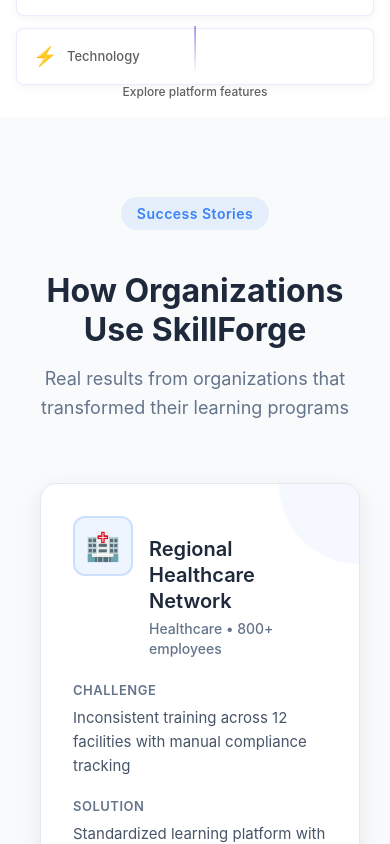
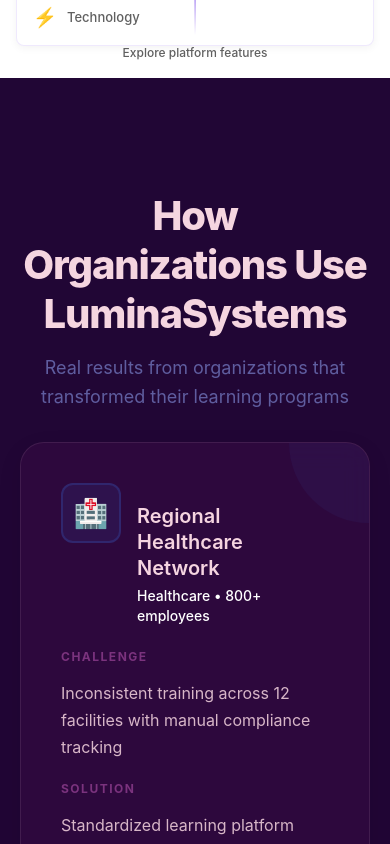
Before and after one commit to pseudo-ghost/platform, a React (Vite) app in the folder my-react-app/: page / in a window 390 px wide. Shown: the part 1156-2000 px from the top of the page. Built offline with nearby package versions, Linux system fonts and the light colour scheme.

Commit message:
enhancing css

```diff
--- a/my-react-app/src/components/About/About.jsx
+++ b/my-react-app/src/components/About/About.jsx
@@ -9,6 +9,7 @@
 
   return (
     <section style={styles.section}>
+      <style>{missionAnimations}</style>
       {/* MISSION SECTION */}
       <div
         style={{
@@ -40,14 +41,24 @@
         </div>
         <div style={styles.missionVisual}>
           <div style={styles.visualCard}>
-            <div style={styles.visualIcon}>🎯</div>
+            <div
+            style={styles.visualCardGlow}
+            onMouseEnter={(e) => e.currentTarget.style.transform = 'scale(1.05)'}
+            onMouseLeave={(e) => e.currentTarget.style.transform = 'scale(1)'}
+            ><div style={styles.visualIcon}>🎯</div>
             <h3 style={styles.visualTitle}>Purpose-Driven Design</h3>
             <p style={styles.visualText}>Every feature addresses real organizational learning challenges</p>
             </div>
+          </div>
           <div style={styles.visualCard}>
-            <div style={styles.visualIcon}>⚙️</div>
+            <div
+            style={styles.visualCardGlow}
+            onMouseEnter={(e) => e.currentTarget.style.transform = 'scale(1.05)'}
+            onMouseLeave={(e) => e.currentTarget.style.transform = 'scale(1)'}
+            ><div style={styles.visualIcon}>⚙️</div>
             <h3 style={styles.visualTitle}>Scalable Architecture</h3>
             <p style={styles.visualText}>Grow from 50 to 50,000 users without platform changes</p>
+            </div>
           </div>
         </div>
       </div>
@@ -160,12 +171,12 @@
           <button
             style={styles.primaryButton}
             onMouseEnter={(e) => {
-              e.currentTarget.style.backgroundColor = '#2563eb';
               e.currentTarget.style.transform = 'translateY(-2px)';
+              e.currentTarget.style.backgroundColor = '#6667AB';
             }}
             onMouseLeave={(e) => {
-              e.currentTarget.style.backgroundColor = '#3b82f6';
               e.currentTarget.style.transform = 'translateY(0)';
+              e.currentTarget.style.backgroundColor = '#6667AB';
             }}
           >
             Schedule Consultation
@@ -173,8 +184,8 @@
           <button
             style={styles.secondaryButton}
             onMouseEnter={(e) => {
-              e.currentTarget.style.backgroundColor = '#f1f5f9';
-              e.currentTarget.style.borderColor = '#3b82f6';
+              e.currentTarget.style.backgroundColor = '#210635';
+              e.currentTarget.style.borderColor = '#6667AB';
             }}
             onMouseLeave={(e) => {
               e.currentTarget.style.backgroundColor = 'white';
@@ -271,12 +282,26 @@
   }
 ];
 
+const missionAnimations = `
+  @keyframes glowPulse {
+    0% { box-shadow: 0 0 5px rgba(123, 51, 126, 0.2); border-color: rgba(245, 213, 224, 0.2); }
+    50% { box-shadow: 0 0 20px rgba(123, 51, 126, 0.6); border-color: rgba(245, 213, 224, 0.5); }
+    100% { box-shadow: 0 0 5px rgba(123, 51, 126, 0.2); border-color: rgba(245, 213, 224, 0.2); }
+  }
+
+  @keyframes textShimmer {
+    0% { background-position: -200% center; }
+    100% { background-position: 200% center; }
+  }
+`;
+
 // STYLES
 const styles = {
   section: {
     width: "100%",
     padding: "60px 0 80px",
-  backgroundColor: "#ffffff",
+    background: '#210635',
+    color: '#F5D5E0',
     boxSizing: "border-box",
   },
 
@@ -284,26 +309,34 @@
   missionContainer: {
     display: "grid",
     gridTemplateColumns: "1fr 1fr",
-    gap: "60px",
     alignItems: "center",
     marginBottom: "100px",
-    padding: "40px 0",
+    maxWidth: '1200px',
+    margin: '0 auto',
+    gap: '40px',
+    padding: '40px',
+    background: 'rgba(102, 103, 171, 0.1)',
+    backdropFilter: 'blur(15px)',
+    borderRadius: '24px',
+    border: '1px solid rgba(245, 213, 224, 0.2)',
+    animation: 'glowPulse 4s infinite ease-in-out',
   },
   missionText: {
-    paddingRight: "20px",
+    paddingRight: "60px",
   },
   missionTitle: {
     fontSize: "2.5rem",
     fontWeight: "700",
-    color: "#1e293b",
-    marginBottom: "24px",
-    lineHeight: "1.2",
-    letterSpacing: "-0.02em",
+    color: '#F5D5E0',
+    marginBottom: '20px',
+    animation: 'textShimmer 3s linear infinite',
   },
+
   missionParagraph: {
     fontSize: "1.125rem",
     lineHeight: "1.7",
-    color: "#475569",
+    color: "#F5D5E0",
+    opacity: 0.8,
     marginBottom: "40px",
   },
   missionStats: {
@@ -314,42 +347,45 @@
   stat: {
     display: "flex",
     flexDirection: "column",
+    alignItems: "flex-start",
+    flex: "1",
   },
   statNumber: {
     fontSize: "1.8rem",
     fontWeight: "700",
-    color: "#3b82f6",
-    marginBottom: "8px",
+    color: "#7B337E",
+    marginBottom: "4px",
   },
   statLabel: {
-    fontSize: "0.9rem",
-    color: "#64748b",
+    fontSize: "0.85rem",
+    color: "#F5D5E0",
+    opacity: 0.7,
     fontWeight: "500",
-  },
-  missionVisual: {
-    display: "flex",
-    flexDirection: "column",
-    gap: "20px",
+    lineHeight: "1.2",
+    whiteSpace: "nowrap",
   },
   visualCard: {
-    backgroundColor: "#f8fafc",
     padding: "30px",
-    borderRadius: "12px",
-    border: "1px solid #e2e8f0",
   },
-  visualIcon: {
-    fontSize: "2rem",
-    marginBottom: "16px",
+  visualCardGlow: {
+    background: 'linear-gradient(145deg, rgba(66, 13, 75, 0.8), rgba(33, 6, 53, 0.8))',
+    boxShadow: 'inset 0 0 15px rgba(123, 51, 126, 0.3)',
+    borderRadius: "16px",
+    padding: "30px",
+    transition: "transform 0.3s ease",
   },
+
   visualTitle: {
     fontSize: "1.25rem",
     fontWeight: "600",
-    color: "#1e293b",
+    color: '#F5D5E0',
     marginBottom: "8px",
   },
+
   visualText: {
     fontSize: "1rem",
-    color: "#64748b",
+    color: "#F5D5E0",
+    opacity: 0.7,
     lineHeight: "1.6",
   },
 
@@ -361,17 +397,15 @@
     textAlign: "center",
     fontSize: "2.25rem",
     fontWeight: "700",
-    color: "#1e293b",
+    color: "#F5D5E0",
     marginBottom: "16px",
-    letterSpacing: "-0.01em",
   },
   sectionSubtitle: {
     textAlign: "center",
     fontSize: "1.125rem",
-    color: "#64748b",
+    color: "#6667AB",
     maxWidth: "600px",
     margin: "0 auto 60px",
-    lineHeight: "1.6",
   },
   valuesGrid: {
     display: "grid",
@@ -379,35 +413,18 @@
     gap: "30px",
   },
   valueCard: {
-    backgroundColor: "#ffffff",
-    padding: "32px",
-    borderRadius: "12px",
-    border: "1px solid #f1f5f9",
-    boxShadow: "0 4px 12px rgba(0, 0, 0, 0.04)",
-    transition: "transform 0.3s ease, box-shadow 0.3s ease",
-  },
-  valueIconContainer: {
-    width: "56px",
-    height: "56px",
-    borderRadius: "12px",
-    display: "flex",
-    alignItems: "center",
-    justifyContent: "center",
-    marginBottom: "20px",
-  },
-  valueIcon: {
-    fontSize: "1.5rem",
-  },
-  valueTitle: {
-    fontSize: "1.25rem",
-    fontWeight: "600",
-    color: "#1e293b",
-    marginBottom: "12px",
+    padding: '30px',
+    background: 'rgba(66, 13, 75, 0.4)',
+    borderRadius: '20px',
+    textAlign: 'center',
+    transition: 'all 0.3s ease',
+    borderBottom: '4px solid #7B337E',
   },
   valueDescription: {
     fontSize: "1rem",
     lineHeight: "1.6",
-    color: "#64748b",
+    color: "#F5D5E0",
+    opacity: 0.8,
   },
 
   // DIFFERENTIATOR SECTION
@@ -524,7 +541,7 @@
   stepNumber: {
     width: "60px",
     height: "60px",
-    backgroundColor: "#3b82f6",
+    backgroundColor: "#F5D5E0",
     color: "white",
     borderRadius: "50%",
     display: "flex",
@@ -561,30 +578,24 @@
   ctaSection: {
     textAlign: "center",
     padding: "60px 40px",
-    backgroundColor: "#f8fafc",
+    backgroundColor: "rgba(66, 13, 75, 0.4)",
     borderRadius: "16px",
-    border: "1px solid #e2e8f0",
+    border: "1px solid rgba(245, 213, 224, 0.1)",
   },
   ctaTitle: {
     fontSize: "2rem",
     fontWeight: "700",
-    color: "#1e293b",
+    color: "#F5D5E0",
     marginBottom: "16px",
   },
   ctaText: {
-    fontSize: "1.125rem",
-    color: "#64748b",
+    fontSize: "1rem",
+    color: "white",
     maxWidth: "600px",
     margin: "0 auto 32px",
-    lineHeight: "1.6",
-  },
-  ctaButtons: {
-    display: "flex",
-    gap: "16px",
-    justifyContent: "center",
   },
   primaryButton: {
-    backgroundColor: "#3b82f6",
+    backgroundColor: "#7B337E",
     color: "white",
     border: "none",
     padding: "14px 32px",
@@ -595,9 +606,9 @@
     transition: "all 0.3s ease",
   },
   secondaryButton: {
-    backgroundColor: "white",
-    color: "#475569",
-    border: "1px solid #cbd5e1",
+    backgroundColor: "transparent",
+    color: "#6667AB",
+    border: "1px solid #7B337E",
     padding: "14px 32px",
     fontSize: "1rem",
     fontWeight: "600",
--- a/my-react-app/src/components/Features/Features.jsx
+++ b/my-react-app/src/components/Features/Features.jsx
@@ -46,8 +46,7 @@
     <section style={styles.section}>
       {/* Section Header */}
       <div style={styles.header}>
-        <span style={styles.badge}>Success Stories</span>
-        <h2 style={styles.title}>How Organizations Use SkillForge</h2>
+        <h2 style={styles.title}>How Organizations Use LuminaSystems</h2>
         <p style={styles.subtitle}>
           Real results from organizations that transformed their learning programs
         </p>
@@ -129,37 +128,16 @@
           </div>
         ))}
       </div>
-
-      {/* Bottom CTA */}
-      <div style={styles.ctaContainer}>
-        <p style={styles.ctaText}>
-          Ready to create your own success story?
-        </p>
-        <button
-          style={styles.ctaButton}
-          onMouseEnter={(e) => {
-            e.currentTarget.style.backgroundColor = '#2563eb';
-            e.currentTarget.style.transform = 'translateY(-2px)';
-            e.currentTarget.style.boxShadow = '0 6px 20px rgba(37, 99, 235, 0.4)';
-          }}
-          onMouseLeave={(e) => {
-            e.currentTarget.style.backgroundColor = '#3b82f6';
-            e.currentTarget.style.transform = 'translateY(0)';
-            e.currentTarget.style.boxShadow = '0 4px 16px rgba(59, 130, 246, 0.3)';
-          }}
-        >
-          Schedule a Demo
-        </button>
-      </div>
     </section>
   );
 }
 
 const styles = {
   section: {
+    backgroundColor: "#210635",
+    fontFamily: "-apple-system, BlinkMacSystemFont, 'Segoe UI', Roboto, sans-serif",
     padding: "80px 20px",
-    backgroundColor: "#f8fafc",
-    fontFamily: "-apple-system, BlinkMacSystemFont, 'Segoe UI', Roboto, sans-serif",
+    minHeight: "100vh",
     '@media (max-width: 1199px)': {
       padding: "60px 16px",
     },
@@ -169,7 +147,7 @@
   },
   header: {
     textAlign: "center",
-    marginBottom: "60px",
+    marginBottom: "30px",
     '@media (max-width: 1199px)': {
       marginBottom: "48px",
     },
@@ -180,13 +158,13 @@
   badge: {
     display: "inline-block",
     padding: "8px 16px",
-    backgroundColor: "rgba(59, 130, 246, 0.1)",
-    color: "#3b82f6",
+    backgroundColor: "rgba(123, 51, 126, 0.2)",
+    color: "#F5D5E0",
     borderRadius: "20px",
-    fontSize: "0.875rem",
+    fontSize: "0.85rem",
     fontWeight: "600",
     marginBottom: "16px",
-    letterSpacing: "0.5px",
+    border: "1px solid rgba(245, 213, 224, 0.2)",
     '@media (max-width: 1199px)': {
       padding: "6px 14px",
       fontSize: "0.8125rem",
@@ -199,11 +177,11 @@
     },
   },
   title: {
-    fontSize: "clamp(2rem, 4vw, 2.5rem)",
-    fontWeight: "700",
-    color: "#1e293b",
+    fontSize: "clamp(2.5rem, 5vw, 3.5rem)",
+    fontWeight: "800",
+    color: "#F5D5E0",
     marginBottom: "16px",
-    lineHeight: "1.2",
+    letterSpacing: "-0.03em",
     '@media (max-width: 1199px)': {
       fontSize: "clamp(1.75rem, 4vw, 2.25rem)",
       marginBottom: "14px",
@@ -216,10 +194,11 @@
   },
   subtitle: {
     fontSize: "1.125rem",
-    color: "#64748b",
-    maxWidth: "600px",
+    color: "#6667AB",
+    maxWidth: "650px",
     margin: "0 auto",
     lineHeight: "1.6",
+    opacity: 0.9,
     '@media (max-width: 1199px)': {
       fontSize: "1rem",
       maxWidth: "550px",
@@ -233,11 +212,10 @@
   },
   cardsContainer: {
     display: "grid",
-    gridTemplateColumns: "repeat(auto-fit, minmax(320px, 1fr))",
-    gap: "30px",
+    gridTemplateColumns: "repeat(auto-fit, minmax(340px, 1fr))",
+    gap: "32px",
     maxWidth: "1200px",
-    margin: "0 auto 60px",
-    padding: "0 20px",
+    margin: "0 auto 80px",
     '@media (max-width: 1199px)': {
       gap: "24px",
       marginBottom: "48px",
@@ -254,13 +232,16 @@
     },
   },
   card: {
-    backgroundColor: "#ffffff",
-    borderRadius: "16px",
-    padding: "32px",
-    border: "1px solid #e2e8f0",
-    transition: "all 0.3s cubic-bezier(0.4, 0, 0.2, 1)",
     position: "relative",
     overflow: "hidden",
+    backgroundColor: "rgba(66, 13, 75, 0.4)",
+    backdropFilter: "blur(12px)",
+    WebkitBackdropFilter: "blur(12px)",
+    borderRadius: "24px",
+    padding: "40px",
+    border: "1px solid rgba(245, 213, 224, 0.1)",
+    transition: "all 0.4s cubic-bezier(0.175, 0.885, 0.32, 1.275)",
+    cursor: "pointer",
     '@media (max-width: 1199px)': {
       padding: "28px",
       borderRadius: "14px",
@@ -319,7 +300,7 @@
   orgName: {
     fontSize: "1.25rem",
     fontWeight: "600",
-    color: "#1e293b",
+    color: "#F5D4E0",
     marginBottom: "4px",
     lineHeight: "1.3",
     '@media (max-width: 1199px)': {
@@ -331,7 +312,7 @@
   },
   orgType: {
     fontSize: "0.875rem",
-    color: "#64748b",
+    color: "white",
     fontWeight: "500",
     '@media (max-width: 1199px)': {
       fontSize: "0.8125rem",
@@ -351,12 +332,13 @@
   },
   label: {
     display: "block",
-    fontSize: "0.8125rem",
-    fontWeight: "600",
-    color: "#64748b",
+    fontSize: "0.75rem",
+    fontWeight: "700",
+    color: "#7B337E",
     textTransform: "uppercase",
-    letterSpacing: "0.5px",
-    marginBottom: "8px",
+    letterSpacing: "1.5px",
+    marginBottom: "12px",
+    display: "block",
     '@media (max-width: 1199px)': {
       fontSize: "0.75rem",
       marginBottom: "6px",
@@ -367,10 +349,10 @@
     },
   },
   text: {
-    fontSize: "0.9375rem",
-    color: "#475569",
-    lineHeight: "1.6",
-    margin: "0",
+    fontSize: "1rem",
+    color: "#F5D5E0",
+    opacity: 0.85,
+    lineHeight: "1.7",
     '@media (max-width: 1199px)': {
       fontSize: "0.875rem",
       lineHeight: "1.5",
@@ -380,9 +362,9 @@
     },
   },
   resultContainer: {
-    marginTop: "24px",
+    marginTop: "32px",
     paddingTop: "24px",
-    borderTop: "1px solid #e2e8f0",
+    borderTop: "1px solid rgba(245, 213, 224, 0.1)",
     '@media (max-width: 1199px)': {
       marginTop: "20px",
       paddingTop: "20px",
@@ -413,9 +395,12 @@
     },
   },
   metricValue: {
-    fontSize: "1.5rem",
-    fontWeight: "700",
-    lineHeight: "1",
+    fontSize: "2rem",
+    fontWeight: "800",
+    color: "#F5D5E0",
+    background: "linear-gradient(to right, #F5D5E0, #6667AB)",
+    WebkitBackgroundClip: "text",
+    WebkitTextFillColor: "transparent",
     '@media (max-width: 1199px)': {
       fontSize: "1.375rem",
     },
@@ -439,7 +424,7 @@
   },
   resultText: {
     fontSize: "0.9375rem",
-    color: "#1e293b",
+    color: "#6667AB",
     fontWeight: "500",
     margin: "0",
     lineHeight: "1.5",
@@ -469,12 +454,13 @@
   },
   ctaContainer: {
     textAlign: "center",
-    padding: "40px 20px",
-    backgroundColor: "#ffffff",
-    borderRadius: "16px",
-    maxWidth: "600px",
+    padding: "60px 40px",
+    backgroundColor: "rgba(66, 13, 75, 0.6)",
+    backdropFilter: "blur(10px)",
+    borderRadius: "24px",
+    maxWidth: "700px",
     margin: "0 auto",
-    border: "1px solid #e2e8f0",
+    border: "1px solid rgba(245, 213, 224, 0.15)",
     '@media (max-width: 1199px)': {
       padding: "32px 16px",
       borderRadius: "14px",
@@ -503,16 +489,16 @@
     },
   },
   ctaButton: {
-    backgroundColor: "#3b82f6",
-    color: "white",
+    backgroundColor: "#7B337E",
+    color: "#F5D5E0",
     border: "none",
-    padding: "14px 32px",
-    fontSize: "1rem",
-    fontWeight: "600",
-    borderRadius: "10px",
+    padding: "16px 40px",
+    fontSize: "1.1rem",
+    fontWeight: "700",
+    borderRadius: "14px",
     cursor: "pointer",
     transition: "all 0.3s ease",
-    boxShadow: "0 4px 16px rgba(59, 130, 246, 0.3)",
+    boxShadow: "0 8px 24px rgba(123, 51, 126, 0.4)",
     '@media (max-width: 1199px)': {
       padding: "12px 28px",
       fontSize: "0.9375rem",
--- a/my-react-app/src/components/Footer/Footer.jsx
+++ b/my-react-app/src/components/Footer/Footer.jsx
@@ -13,7 +13,7 @@
         <div style={styles.column}>
           <div style={styles.logoContainer}>
             <span style={styles.logoIcon}>🎓</span>
-            <h2 style={styles.logo}>SkillForge</h2>
+            <h2>LuminaSystems</h2>
           </div>
           <p style={styles.description}>
             A technology-driven learning platform that helps students and
@@ -88,11 +88,11 @@
             <div style={styles.contactItem}>
               <span style={styles.contactIcon}>✉️</span>
               <a
-                href="mailto:info@skillforge.com"
+                href="mailto:info@luminasystems.com"
                 style={styles.contactLink}
-                aria-label="Email SkillForge at info@skillforge.com"
+                aria-label="Email LuminaSystems at info@luminasystems.com"
               >
-                info@skillforge.com
+                info@luminasystems.com
               </a>
             </div>
             <div style={styles.contactItem}>
@@ -106,33 +106,33 @@
             <p style={styles.socialHeading}>Follow Us</p>
             <div style={styles.socials} role="list">
               <a
-                href="https://skillforge.com"
+                href="https://luminasystems.com"
                 style={styles.socialLink}
-                aria-label="Visit SkillForge website"
+                aria-label="Visit LuminaSystems website"
               >
                 <span style={styles.socialIcon}>🌐</span>
                 <span style={styles.socialLabel}>Website</span>
               </a>
               <a
-                href="https://twitter.com/skillforge"
+                href="https://twitter.com/luminasystems"
                 style={styles.socialLink}
-                aria-label="Follow SkillForge on Twitter"
+                aria-label="Follow LuminaSystems on Twitter"
               >
                 <span style={styles.socialIcon}>🐦</span>
                 <span style={styles.socialLabel}>Twitter</span>
               </a>
               <a
-                href="https://instagram.com/skillforge"
+                href="https://instagram.com/luminasystems"
                 style={styles.socialLink}
-                aria-label="Follow SkillForge on Instagram"
+                aria-label="Follow LuminaSystemsLuminaSystems on Instagram"
               >
                 <span style={styles.socialIcon}>📸</span>
                 <span style={styles.socialLabel}>Instagram</span>
               </a>
               <a
-                href="https://linkedin.com/company/skillforge"
+                href="https://linkedin.com/company/luminasystems"
                 style={styles.socialLink}
-                aria-label="Follow SkillForge on LinkedIn"
+                aria-label="Follow LuminaSystems on LinkedIn"
               >
                 <span style={styles.socialIcon}>💼</span>
                 <span style={styles.socialLabel}>LinkedIn</span>
@@ -146,7 +146,7 @@
       <div style={styles.bottomContainer}>
         <div style={styles.bottomContent}>
           <div style={styles.copyright}>
-            © {currentYear} SkillForge. All rights reserved.
+            © {currentYear} LuminaSystems. All rights reserved.
           </div>
           <div style={styles.bottomLinks}>
             <a href="/privacy" style={styles.bottomLink} aria-label="Privacy Policy">Privacy Policy</a>
--- a/my-react-app/src/components/Hero/Hero.jsx
+++ b/my-react-app/src/components/Hero/Hero.jsx
@@ -84,8 +84,6 @@
                 transform: isVisible ? 'translateY(0)' : 'translateY(10px)',
               }}
             >
-              <span className="badge-icon">🏢</span>
-              <span className="badge-text">Enterprise Learning Platform</span>
             </div>
 
             {/* Main Headline */}
@@ -96,7 +94,7 @@
 
             {/* Value Proposition */}
             <p className="hero-subtitle">
-              A flexible learning management system that grows with your organization—from 50 to 5,000 employees. Deploy in weeks, not months.
+              A flexible learning management system that grows with your organization from 50 to 5,000 employees. Deploy in weeks, not months.
             </p>
 
             {/* Key Metrics */}
@@ -188,7 +186,7 @@
                     style={{
                       opacity: isVisible ? 1 : 0,
                       transform: isVisible ? 'translateY(0)' : 'translateY(10px)',
-                      transitionDelay: `${0.4 + index * 0.05}s`
+                      transitionDelay: `${0.1 + index * 0.05}s`
                     }}
                     aria-label={`${industry.label} sector`}
                   >
--- a/my-react-app/src/components/NavBar/Navbar.jsx
+++ b/my-react-app/src/components/NavBar/Navbar.jsx
@@ -41,7 +41,7 @@
   const handleContactHover = (isHovering) => {
     const contactElement = document.querySelector(`[data-contact="true"]`);
     if (contactElement) {
-      contactElement.style.color = isHovering ? "#006982" : "#002B8C";
+      contactElement.style.color = isHovering ? "#7B337E" : "#210635";
       contactElement.style.transform = isHovering ? "translateY(-1px)" : "translateY(0)";
     }
   };
@@ -108,8 +108,7 @@
             onMouseLeave={() => handleContactHover(false)}
             title="contact@luminasystems.edu"
           >
-            <span style={styles.contactIcon}>✉️</span>
-            <span style={styles.contactLabel}>Contact</span>
+
           </div>
 
           {/* Hamburger Menu Button */}
@@ -147,11 +146,6 @@
                 {item.label}
               </div>
             ))}
-            <div style={styles.mobileContactFull}>
-              <div style={styles.contactIcon}>✉️</div>
-              <div style={styles.contactEmail}>contact : luminasystems@gmail.com</div>
-              <div style={styles.contactNote}>(Non-clickable demo for academic assignment)</div>
-            </div>
           </div>
         </div>
       )}
@@ -165,8 +159,8 @@
     alignItems: "center",
     justifyContent: "space-between",
     padding: "20px 5%",
-    backgroundColor: "#FFFFFF",
-    color: "#1f2937",
+    backgroundColor: "#6667AB",
+    color: "#210635",
     position: "fixed",
     top: 0,
     left: 0,
@@ -190,7 +184,7 @@
     margin: 0,
     fontSize: "1.8rem",
     fontWeight: "700",
-    color: "#002B8C",
+    color: "#210635",
     lineHeight: "1.2",
     '@media (max-width: 768px)': {
       fontSize: "1.5rem",
@@ -198,7 +192,7 @@
   },
   logoSubtitle: {
     fontSize: "0.85rem",
-    color: "#006982",
+    color: "#210635",
     fontWeight: "500",
     letterSpacing: "0.5px",
     marginTop: "2px",
@@ -220,7 +214,7 @@
     cursor: "pointer",
     fontWeight: 500,
     transition: "all 0.3s ease",
-    color: "#002B8C",
+    color: "#210635",
     fontSize: "1rem",
     padding: "8px 4px",
     whiteSpace: "nowrap",
@@ -232,7 +226,7 @@
     bottom: -2,
     height: "2px",
     width: "0%",
-    backgroundColor: "#006982",
+    backgroundColor: "#7B337E",
     transition: "width 0.3s ease",
   },
   rightSection: {
@@ -242,7 +236,7 @@
     minWidth: "220px",
   },
   contactText: {
-    color: "#002B8C",
+    color: "#210635",
     fontSize: "0.95rem",
     fontWeight: "500",
     padding: "8px 12px",
@@ -260,24 +254,6 @@
     display: "flex",
     alignItems: "center",
     gap: "20px",
-  },
-  mobileContact: {
-    display: "flex",
-    alignItems: "center",
-    gap: "8px",
-    color: "#002B8C",
-    padding: "8px 12px",
-    borderRadius: "4px",
-    transition: "all 0.3s ease",
-    cursor: "default",
-    backgroundColor: "#f8fafc",
-  },
-  contactIcon: {
-    fontSize: "1.2rem",
-  },
-  contactLabel: {
-    fontSize: "0.9rem",
-    fontWeight: "500",
   },
   hamburger: {
     background: "none",
@@ -332,7 +308,7 @@
     textAlign: "center",
   },
   contactEmail: {
-    color: "#002B8C",
+    color: "#210635",
     fontWeight: "600",
     fontSize: "1rem",
     marginTop: "8px",
```
Also changed, not shown: my-react-app/src/components/About/About.module.css (deleted, +0 -19 lines), my-react-app/src/components/WhatWeBuild.jsx (+0 -100 lines). Lines whose indentation alone changed are shown as unchanged.
